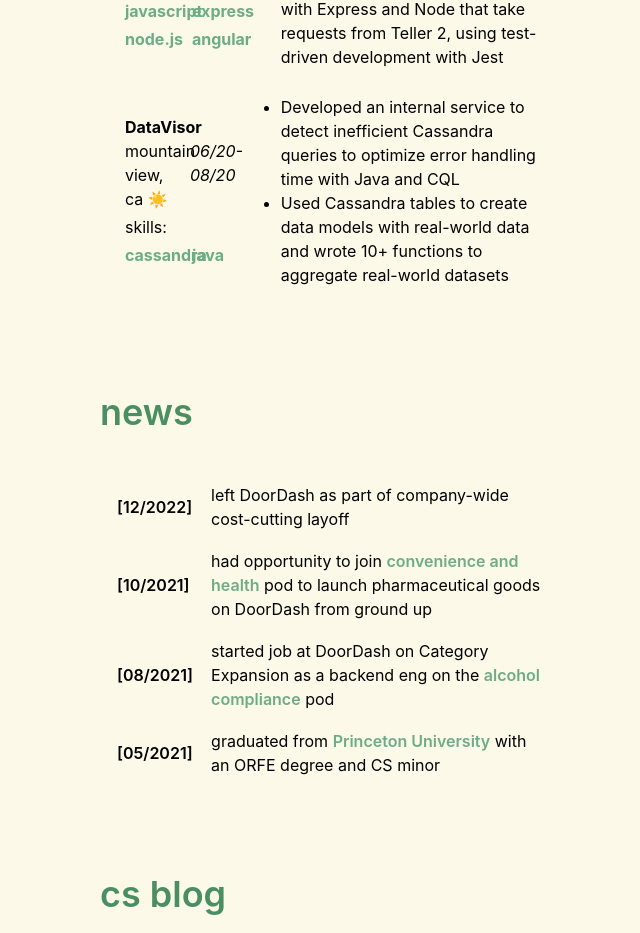
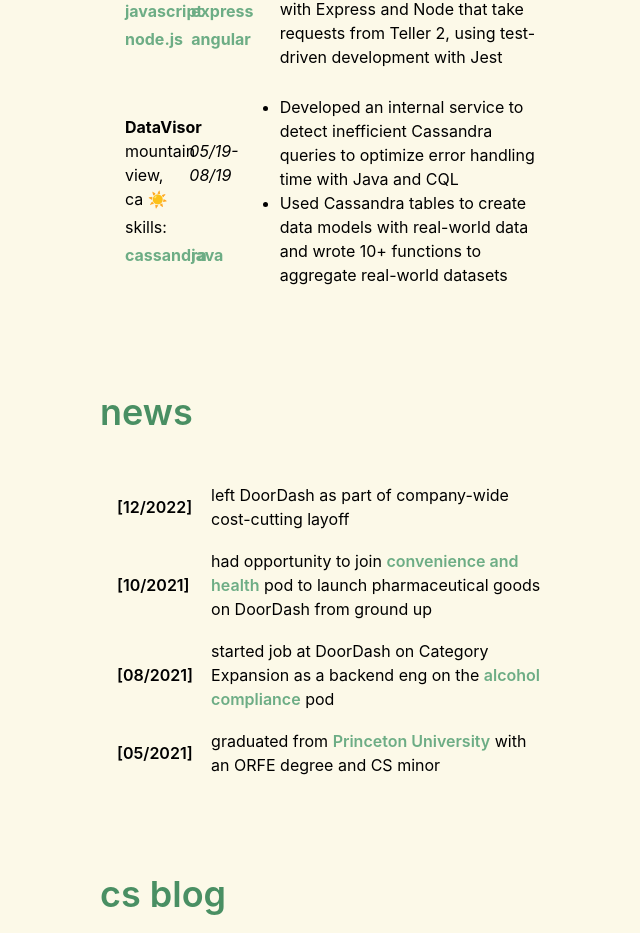
Before and after one commit to jennygzma/jennygzma.github.io, a React (Create React App) app: page / in a window 1280 px wide. Shown: the part 1992-2925 px from the top of the page, without its empty margins (260-900 px from the left). Built offline with nearby package versions, Linux system fonts and the light colour scheme.

Commit message:
fix date

```diff
--- a/src/components/Experiences.js
+++ b/src/components/Experiences.js
@@ -84,7 +84,7 @@
                 <td>
                   <div className="flex items-center content-center">
                     <div className="w-1/2"> <p><strong>DataVisor</strong> <br/> mountain view, <br/> ca ☀️</p></div>
-                    <div className="flex items-right content-right"> <p><em>06/20-08/20</em></p></div>
+                    <div className="flex items-right content-right"> <p><em>05/19-08/19</em></p></div>
                   </div>
                   <div className="flex py-1"> <h1>skills:</h1></div>
                   <div class="grid grid-cols-2 gap-1 flex justify-center items-center content-center">
```
